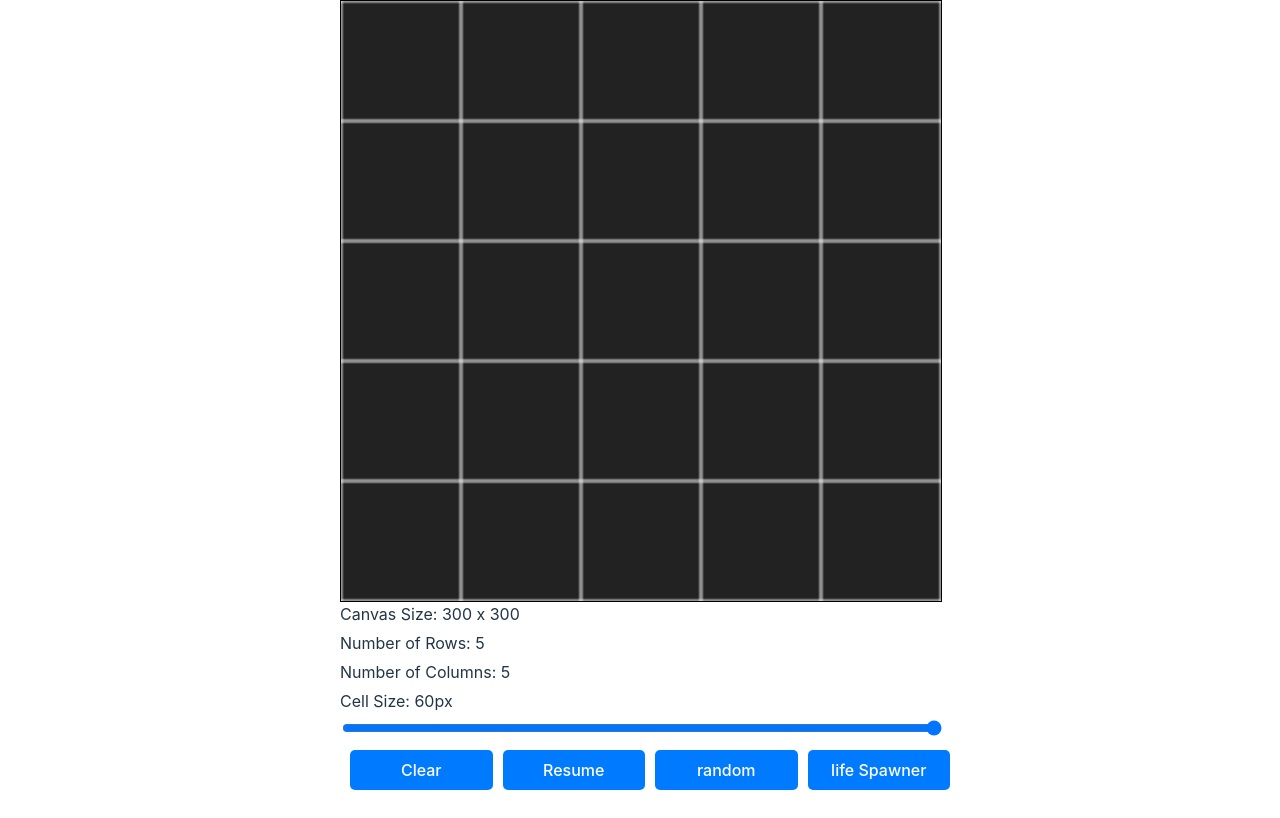
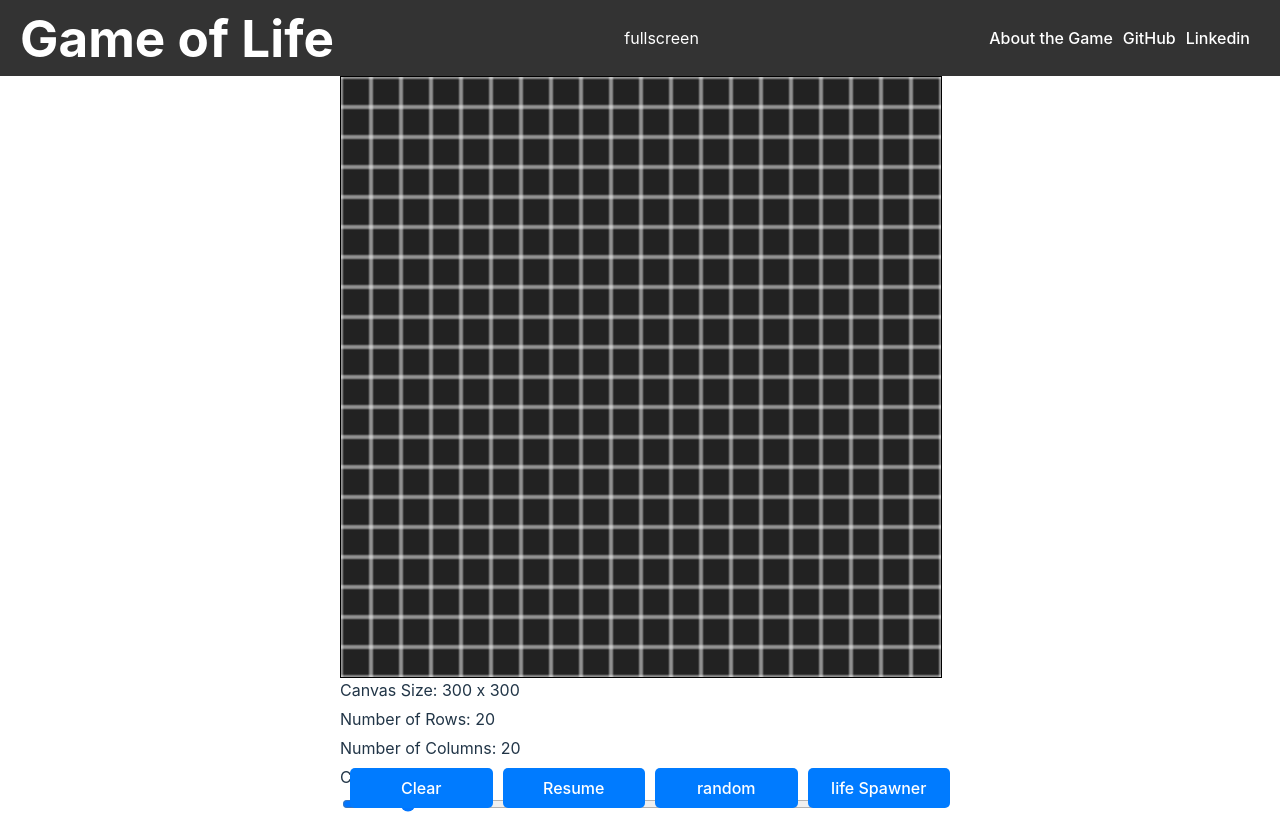
Before and after one commit to RKRitik/game-of-life, a Vue app: page / in a window 1280 px wide. Built offline with nearby package versions, Linux system fonts and the light colour scheme.

Commit message:
main page changes

```diff
--- a/src/App.vue
+++ b/src/App.vue
@@ -1,11 +1,41 @@
 <script setup lang="ts">
-// import HelloWorld from "./components/HelloWorld.vue";
 import GameOfLife from "./components/GameOfLife.vue";
 </script>
+<template>
+  <div>
+    <header class="app-header">
+      <h1>Game of Life</h1>
+      <span>fullscreen</span>
+      <div class="header-links">
+        <a href="/about">About the Game</a>
+        <a href="https://github.com/RKRitik/game-of-life">GitHub</a>
+        <a href="https://www.linkedin.com/in/ritik-khatri-673b62115/">Linkedin</a>
+      </div>
+    </header>
 
-<template>
-  <!-- <HelloWorld msg="Vite + Vue" /> -->
-  <GameOfLife />
+    <div class="canvas-container">
+      <GameOfLife />
+    </div>
+  </div>
 </template>
 
-<style scoped></style>
+<style scoped>
+.app-header {
+  background-color: #333;
+  color: white;
+  padding: 10px 20px;
+  display: flex;
+  justify-content: space-between;
+  align-items: center;
+}
+
+.app-header h1 {
+  margin: 0;
+}
+
+.header-links a {
+  color: white;
+  text-decoration: none;
+  margin-right: 10px;
+}
+</style>
--- a/src/components/GameOfLife.vue
+++ b/src/components/GameOfLife.vue
@@ -3,7 +3,7 @@ import { ref, onMounted, watch, onBeforeUnmount } from "vue";
 
 const canvasRef = ref<HTMLCanvasElement | null>(null);
 const paused = ref(true);
-let cellSize = ref(60); // Initial cell size
+let cellSize = ref(15); // Initial cell size
 let canvasSize = ref({ width: 0, height: 0 });
 let numRows = ref(0);
 let numCols = ref(0);
@@ -39,10 +39,6 @@ const handleMouseMove = (event: MouseEvent) => {
     const row = Math.floor(y / cellSize.value);
 
     fillGridCell(col, row);
-
-    // If you want to fill multiple cells while dragging, you can adjust the logic here
-    // For example, you can keep track of the last filled cell and fill all cells in between
-
   }
 };
 
@@ -120,9 +116,6 @@ const spawnGlider = () => {
 };
 
 const spawnPulsar = () => {
-  // Define the pattern for a pulsar
-  // You can find the pattern for a pulsar online or create your own
-  // This is an example pattern, you may need to adjust it for your specific grid size
   const pattern = [
     [false, true, true, true, false, false, true, true, true, false],
     [true, false, false, false, true, true, false, false, false, true],
@@ -305,7 +298,6 @@ const setupCanvas = (canvas: HTMLCanvasElement) => {
   // Draw initial grid
   drawGrid(ctx, minDimension, minDimension, cellSize.value);
   // Initialize game state and draw initial grid
-  // You can implement this part according to your game logic
 };
 
 const resetGridState = () => {
```
